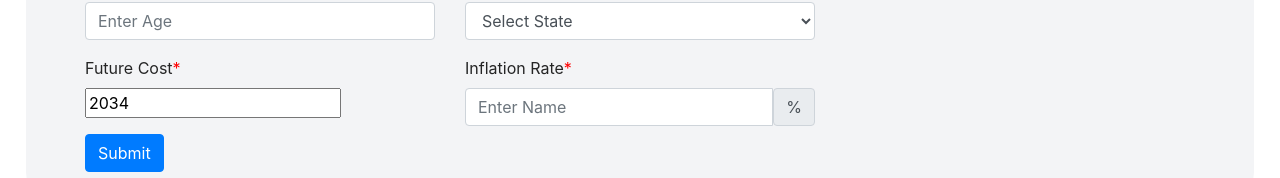
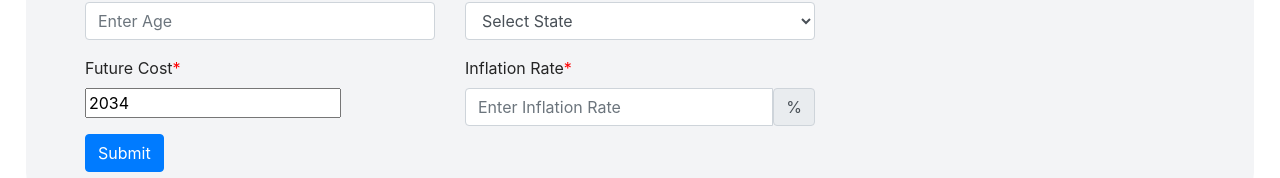
Before and after one commit to sganta17/cost-of-care, a React (Create React App) app: page / in a window 1280 px wide. Shown: the part 264-442 px from the top of the page. Built offline with nearby package versions, Linux system fonts and the light colour scheme.

Commit message:
changes inner water mark name in inflation rate

```diff
--- a/src/components/TabComponent/HVSTab.tsx
+++ b/src/components/TabComponent/HVSTab.tsx
@@ -183,7 +183,6 @@ const HVSTab = () => {
             }).catch((error) => {
                 setUpdate(false);
                 alert('something went wrong..!, please provide valid data.');
-                console.log(error);
             });
     }
 
@@ -229,7 +228,7 @@ const HVSTab = () => {
                             <Form.Group className="mb-3" controlId="formBasicInflation">
                                 <Form.Label className="mandatory">Inflation Rate</Form.Label>
                                 <InputGroup >
-                                    <Form.Control required name='inflationRate' type="number" max={5} onChange={onChangeForm} value={inputs.inflationRate} placeholder="Enter Name" />
+                                    <Form.Control required name='inflationRate' type="number" max={5} onChange={onChangeForm} value={inputs.inflationRate} placeholder="Enter Inflation Rate" />
                                     <InputGroup.Text id="basic-addon1">%</InputGroup.Text>
                                 </InputGroup>
                                 <Form.Control.Feedback type="invalid">Please provide valid Data not more than 5.</Form.Control.Feedback>
@@ -248,7 +247,6 @@ const HVSTab = () => {
                                     <Form.Control.Feedback type="invalid">Please Select region.</Form.Control.Feedback>
                                 </Form.Group> : ''}
                         </Col>
-
                     </Row>
                 </Form>
             </Container></>
```
